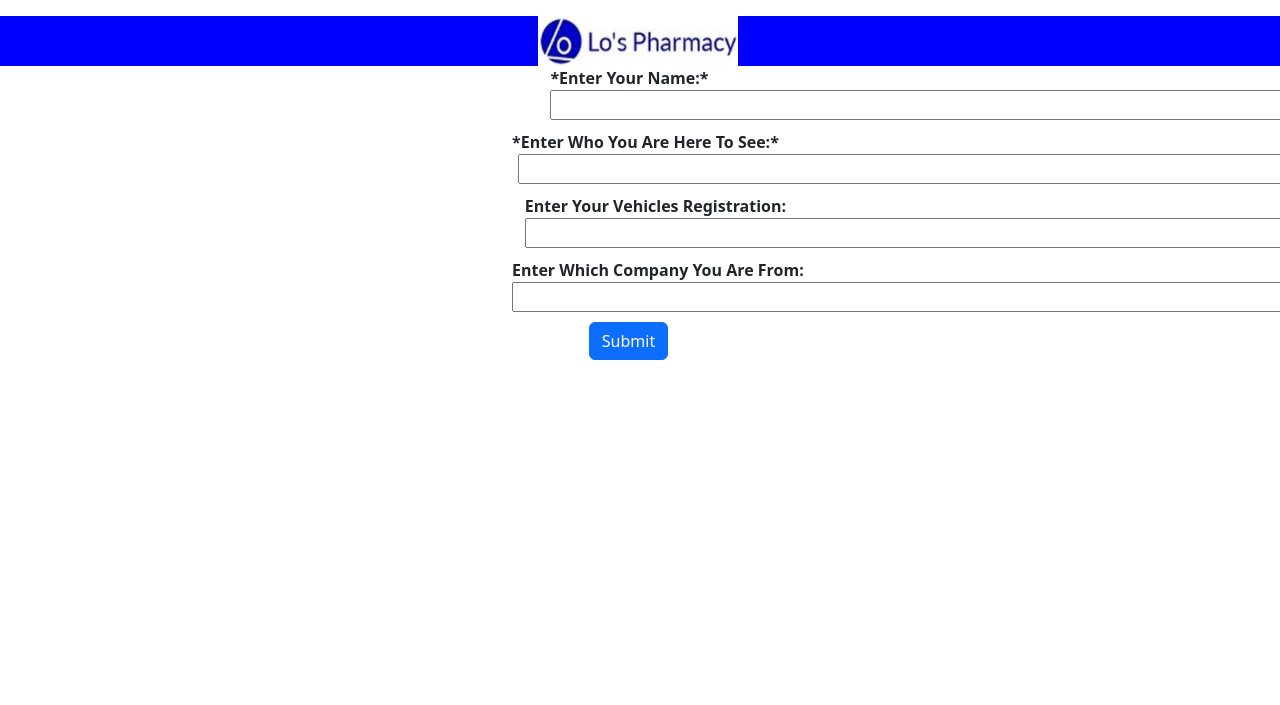
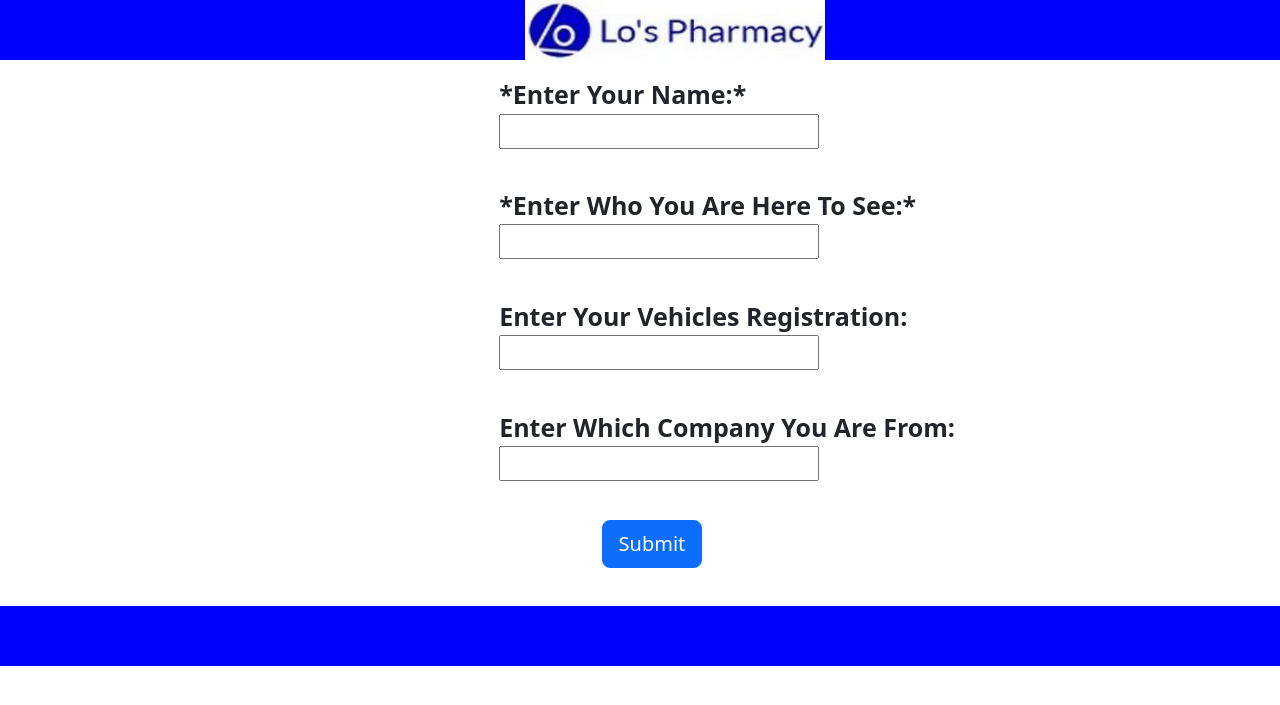
Before and after one commit to johnsondrew49/sign-in-project, a PHP site: page / in a window 1280 px wide; the page is wider, and only the part inside the window is pictured. Shown: the top 705 px of that part. Run offline with PHP 8.4, Linux system fonts and the light colour scheme.

Commit message:
UI design completed

```diff
--- a/index.php
+++ b/index.php
@@ -18,26 +18,26 @@
   </head>
 
   <body margin=0>
-    <div></div>
     <div class = "img">
+      <img class = "logo"src="img/los-logo.jpg" alt="Lo's Pharmacy Logo">
       <p style="background-color: blue;"></p>
-      <img class = "logo"src="img/los-logo.jpg" alt="Lo's Pharmacy Logo"> <!--Need Transparent White Logo-->
     </div>
 
-    <form method = "POST" action = "completed.php">    <!--Only Moves Name input acrros no idea why-->
+    <form method = "POST" action = "completed.php">
         <label class = "label name">*Enter Your Name:*</label><br>
-        <input required class= "input w-100 name" type= "text" name = "name"><br>
+        <input required class= "input name" type= "text" data= "name"><br>
 
         <label class = "label to-see">*Enter Who You Are Here To See:*</label> <br>
-        <input class = "input to-see"type = "text" name = "to-see"><br>
+        <input required class = "input to-see"type = "text" data = "to-see"><br>
 
         <label class = "label registration">Enter Your Vehicles Registration:</label> <br>
-        <input class = "input registration" type = "text" name = "registration"><br>
+        <input class = "input registration" type = "text" data = "registration"><br>
 
         <label class = "label company">Enter Which Company You Are From:</label> <br>
-        <input class = "input company" type = "text" name = "company"><br>
+        <input class = "input company" type = "text" data = "company"><br>
 
-        <button type = "submit" class="btn btn-primary">Submit</button>
+        <button type = "submit" class="btn btn-lg btn-primary">Submit</button>
+        <div class="strip">a</div>
     </form>
   </body>
 </html>
--- a/stylesheet.css
+++ b/stylesheet.css
@@ -1,81 +1,60 @@
-.label.name {
-  font-weight: bold;
-  margin-left: 43%;
+.logo {
+  margin-left: 41%;
+  width: 300px;
+  height: 60px;
+}
+div {
+  background-color: blue;
+}
+.tick {
+  margin-top: 2%;
+  margin-left: 42%;
+  width: 250px;
+  height: 250px;
 }
 
-.label.to-see {
+.text {
+  margin-left: 39%;
+  margin-bottom: 2%;
   font-weight: bold;
-  margin-left: 40%;
+  font-size: 25px;
+  font-family: apple-system;
+}
+.wifi {
+  margin-left: 42%;
+  font-weight: bold;
+  font-size: 23px;
 }
 
-.label.registration {
-  font-weight: bold;
-  margin-left: 41%;
+form input {
+  margin-right: 30% !important;
+  margin-left: 39%;
+  margin-bottom: 3%;
+  align-items: center;
+  height: 35px;
+  width: 25%;
+  font-size: 28px;
 }
 
-.label.company {
-  font-weight: bold;
-  margin-left: 40%;
-}
-
-.input.name {
-  margin-inline: center;
-  margin-bottom: 10px;
-  margin-left: 43%;
-  width: 150px;
-}
-
-.input.to-see {
-  margin-inline: center;
-  margin-bottom: 10px;
-  margin-left: 40.5%;
-  width: 250px;
-}
-
-.input.registration {
-  margin-inline: center;
-  margin-bottom: 10px;
-  margin-left: 41%;
-  width: 250px;
-}
-
-.input.company {
-  margin-inline: center;
-  margin-bottom: 10px;
-  margin-left: 40%;
-  width: 280px;
+form label {
+  margin-left: 39%;
+  font-weight: bold !important;
+  font-size: 25px;
 }
 
 button {
-  margin-left: 46%;
+  margin-left: 47%;
+  margin-bottom: 3%;
 }
 
-.logo {
-  margin-left: 42%;
-  width: 200px;
-  height: 50px;
+a {
+  margin-top: 2%;
+  margin-left: 46%;
+  margin-bottom: 5%;
 }
 
-div {
+.strip {
+  height: 60px;
   background-color: blue;
+  color: blue;
 }
-
-.tick {
-  margin-left: 38%;
-  width: 350px;
-  height: 350px;
-}
-
-.text {
-  margin-left: 42%;
-  font-weight: bold;
-}
-.wifi {
-  margin-left: 43%;
-  font-weight: bold;
-}
-
-form input {
-  width: 100% !important;
-  align-items: left;
-}
```
Also changed, not shown: completed.php (+10 -5 lines), img/loslogoprintfull-transarent.png (added).
